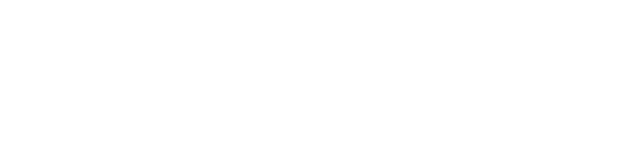
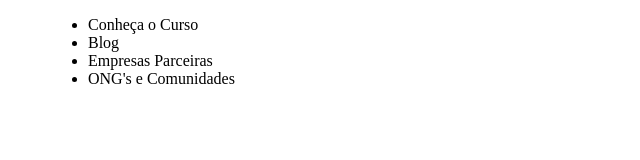
Before and after one commit to gustavo-pin/grow-kids-webb, a plain HTML site: page index.html in a window 1280 px wide. Shown: the whole page, without its empty margins (0-640 px from the left). Drawn offline with Linux system fonts and the light colour scheme.

Commit message:
adicionando menu de cima

```diff
--- a/index.html
+++ b/index.html
@@ -7,6 +7,15 @@
     <title>Grow Kids</title>
 </head>
 <body>
-
+    <main>
+        <menu>
+            <ul>
+                <li>Conheça o Curso</li>
+                <li>Blog</li>
+                <li>Empresas Parceiras</li>
+                <li>ONG's e Comunidades</li>
+            </ul>
+        </menu>
+    </main>
 </body>
 </html>
```
